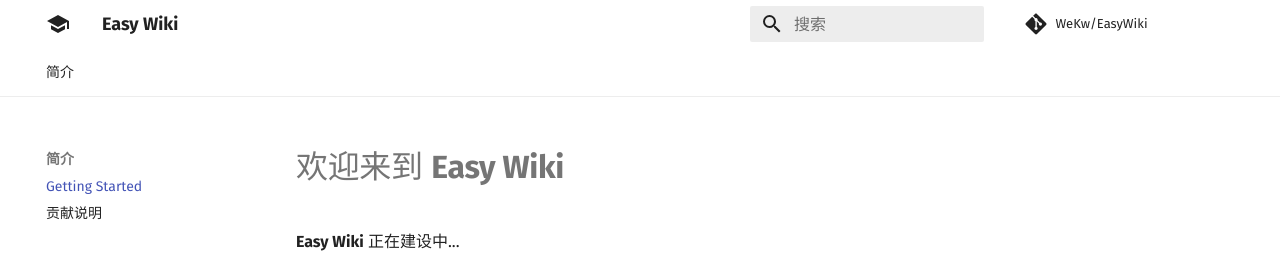
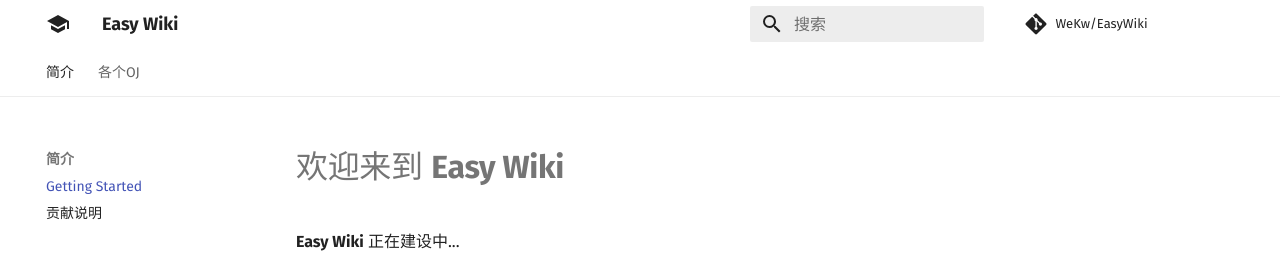
Before and after one commit to WeKw/EasyWiki, an MkDocs documentation site: the page built from docs/index.md, in a window 1280 px wide. Shown: the top 255 px of the page. Built offline with MkDocs 1.6.1 and Material for MkDocs 9.7.7, drawn with Linux system fonts in a browser that asks for light colours; comment, search, counter and statistics services are not loaded.

Commit message:
Update mkdocs.yml

```diff
--- a/mkdocs.yml
+++ b/mkdocs.yml
@@ -41,6 +41,9 @@ nav:
   - 简介:
     - Getting Started: index.md
     - 贡献说明: intro/push.md
+  - 各个OJ:
+    - EasyOJ:
+      - 人物介绍: oj/easyoj/personintro.md
 
 # Extensions
 markdown_extensions:
```
